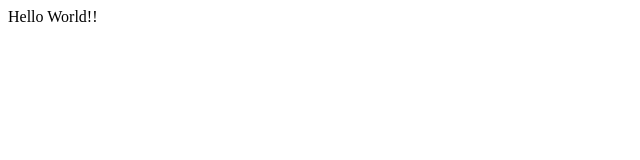
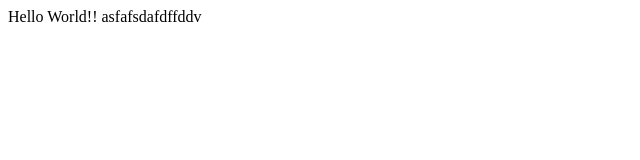
Before and after one commit to saccoki/SchoolTeam1.io, an Angular app in the folder SchoolTeam/: page / in a window 1280 px wide. Shown: the top 160 px of the page, without its empty margins (0-640 px from the left). Built offline with nearby package versions, Linux system fonts and the light colour scheme.

Commit message:
DO NOT EVER DO THIS ON MASTER...

```diff
--- a/SchoolTeam/src/app/app.component.html
+++ b/SchoolTeam/src/app/app.component.html
@@ -1,3 +1,4 @@
 <div>
   Hello World!!
+  asfafsdafdffddv
 </div>
```
